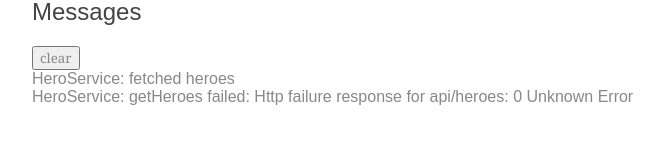
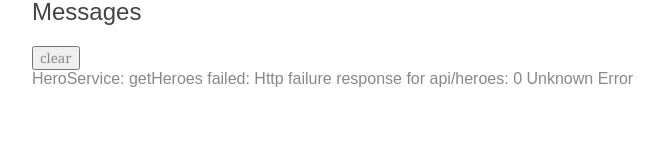
Before and after one commit to alanluis/angular-tour-of-heroes, an Angular app: page /heroes in a window 1280 px wide. Shown: the part 204-348 px from the top of the page, without its empty margins (0-664 px from the left). Built offline with nearby package versions, Linux system fonts and the light colour scheme; no server answers; what angular-in-memory-web-api would draw is missing.

Commit message:
Tapping into the observable.

```diff
--- a/src/app/hero.service.ts
+++ b/src/app/hero.service.ts
@@ -19,9 +19,9 @@ export class HeroService {
 
   getHeroes(): Observable<Hero[]> {
     // TODO: send the message _after_ fetching the heroes
-  	this.messageService.add('HeroService: fetched heroes');
   	return this.http.get<Hero[]>(this.heroesUrl)
       .pipe(
+        tap(_ => this.log('fetched heroes')),
         catchError(this.handleError('getHeroes', []))
       );
   }
```
